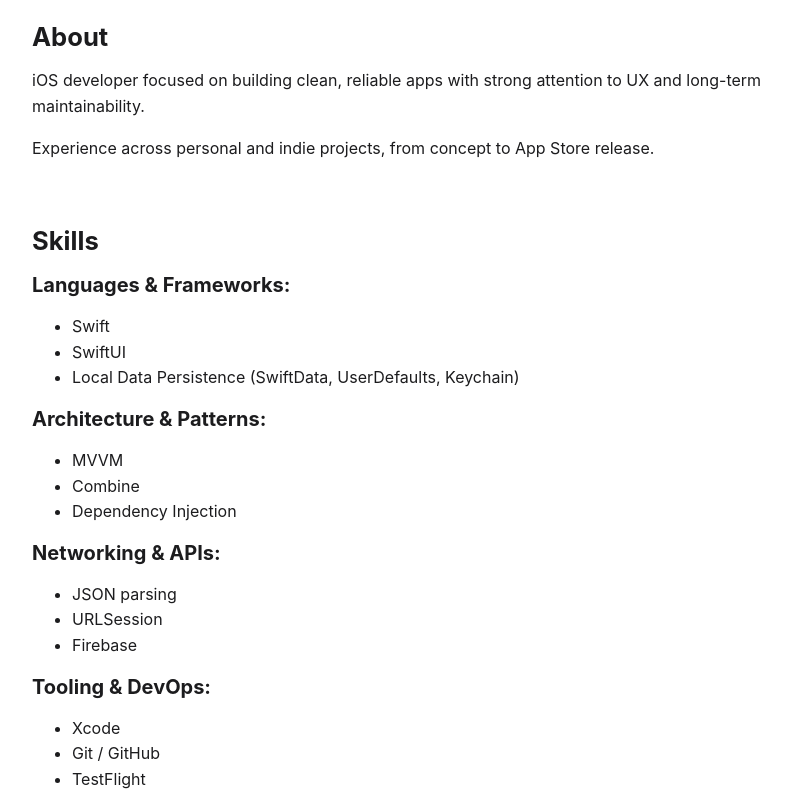
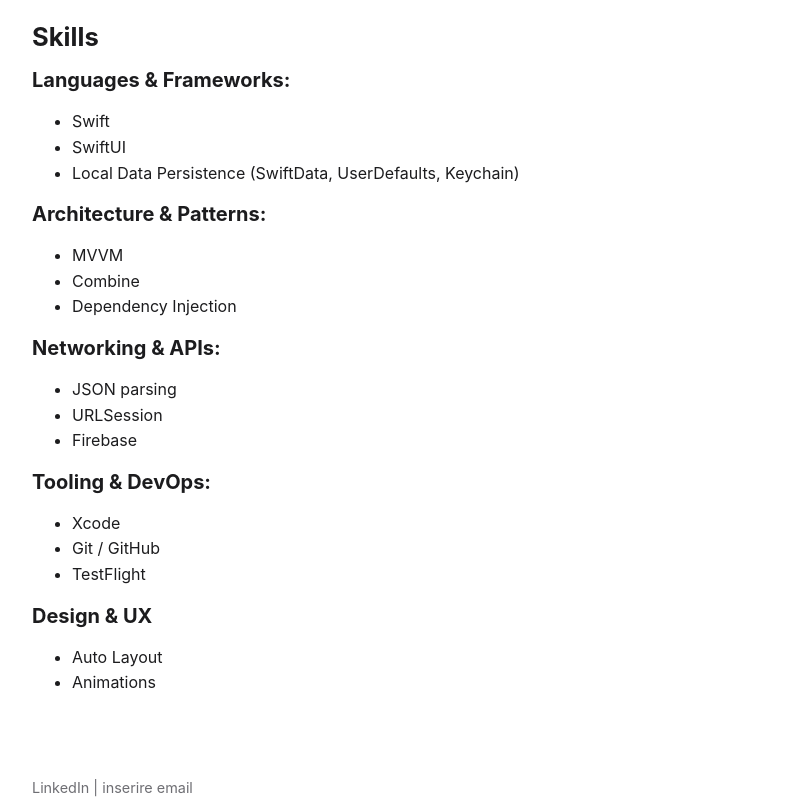
Before and after one commit to lf51/portfolio, a plain HTML site: page index.html in a window 1280 px wide. Shown: the part 1580-2382 px from the top of the page, without its empty margins (222-1013 px from the left). Drawn offline with Linux system fonts and the light colour scheme.

Commit message:
pulite le sezioni - aggiunto link per sito web e email nel footer

```diff
--- a/index.html
+++ b/index.html
@@ -201,9 +201,13 @@
         </ul>
         <p>
           <a href="https://apps.apple.com/app/apple-store/id6754902021?pt=123477141&ct=website&mt=8" target="_blank">
-            App Store →
+            App Store |
+          </a>
+           <a href="https://lf51.github.io/tuneup-website/" target="_blank">
+            inserire link Website
           </a>
         </p>
+
       </div>
 
       <!-- Flip Flop Poker -->
@@ -225,6 +229,7 @@
           <a href="https://apps.apple.com/it/app/get-the-nut-in-60/id1593070140?l=en-GB" target="_blank">
             App Store →
           </a>
+
         </p>
       </div>
 
@@ -261,18 +266,6 @@
 
     </section>
 
-    <!-- ABOUT -->
-    <section>
-      <h2>About</h2>
-      <p>
-        iOS developer focused on building clean, reliable apps with strong attention to UX
-        and long-term maintainability.
-      </p>
-      <p>
-        Experience across personal and indie projects, from concept to App Store release.
-      </p>
-    </section>
-
  <section>
   <h2>Skills</h2>
 
@@ -306,18 +299,19 @@
   </ul>
 
   <h3>Design & UX</h3>
+   <ul>
+    <li>Auto Layout</li>
+     <li>Animations</li>
+  </ul>
 
 </section>
-
-
-
-
 
     <!-- FOOTER -->
     <footer>
       <p>
        <!-- <a href="https://github.com/lf51" target="_blank">GitHub</a> · -->
-        <a href="https://linkedin.com/in/lillofree" target="_blank">LinkedIn</a>
+        <a href="https://linkedin.com/in/lillofree" target="_blank">LinkedIn</a> |
+        <a "lillofreedeveloper@gmail.com" target="_blank">inserire email</a>
       </p>
     </footer>
 
```
